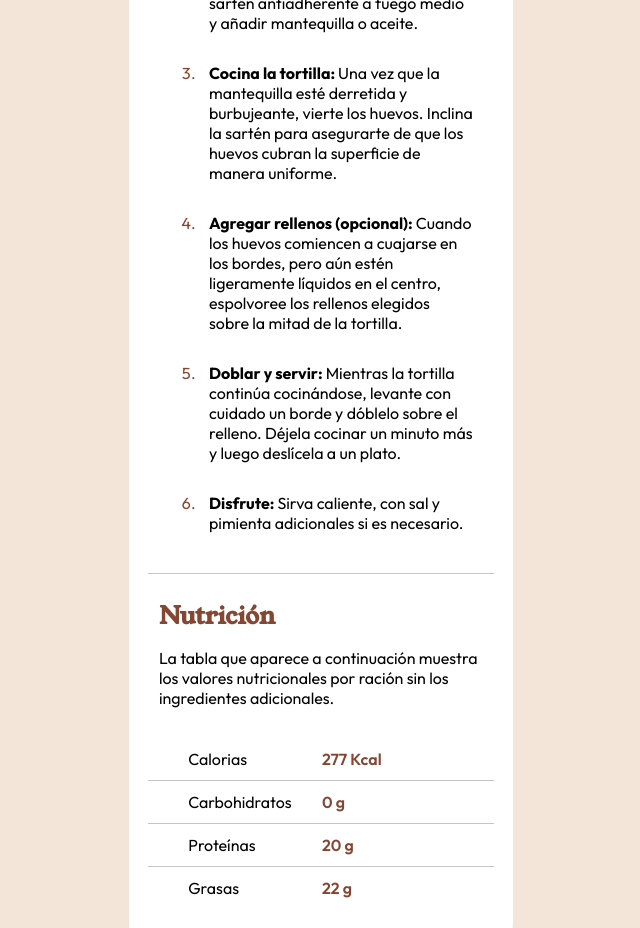
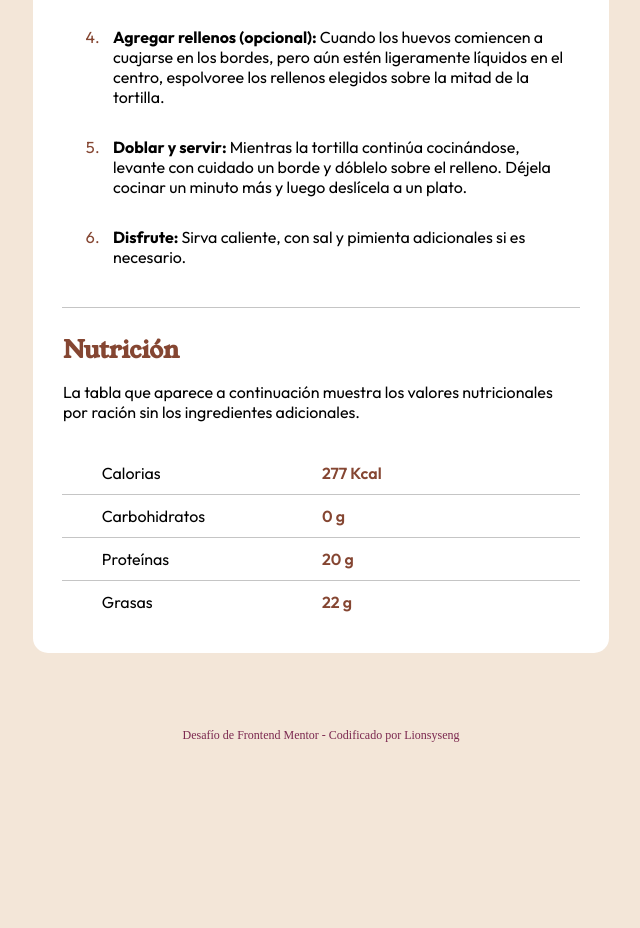
Before and after one commit to lionsyseng/recipe-page, a plain HTML site: page index.html in a window 768 px wide. Shown: the part 1217-2145 px from the top of the page, without its empty margins (63-703 px from the left). After the commit the page ends 1985 px from the top, so only its background shows below. Drawn offline with Linux system fonts and the light colour scheme.

Commit message:
Tercer commit
Elaboración del archivo REAME.md

```diff
--- a/css/style-movil.css
+++ b/css/style-movil.css
@@ -24,10 +24,11 @@
     --tamaño: 16px;
 }
 
-@media (min-width:300px) and (max-width: 468px) {
+@media (min-width:300px) and (max-width: 767px) {
 
     /** Estilo del cuerpo de la receta **/
     .card-receta {
+        background-color: var(--white);
         margin: 0px;
         width: 100%;
     }
@@ -41,3 +42,14 @@
     }
 
 }
+
+@media (min-width: 768px) and (max-width: 1023px)  {
+
+    /** Estilo del cuerpo de la receta **/
+.card-receta {
+    background-color: var(--white);
+    height: auto;
+    width: 75%;
+}
+
+}
```
Also changed, not shown: assets/images/desktop.png (added), assets/images/movil.jpeg (added), 1 other file.
